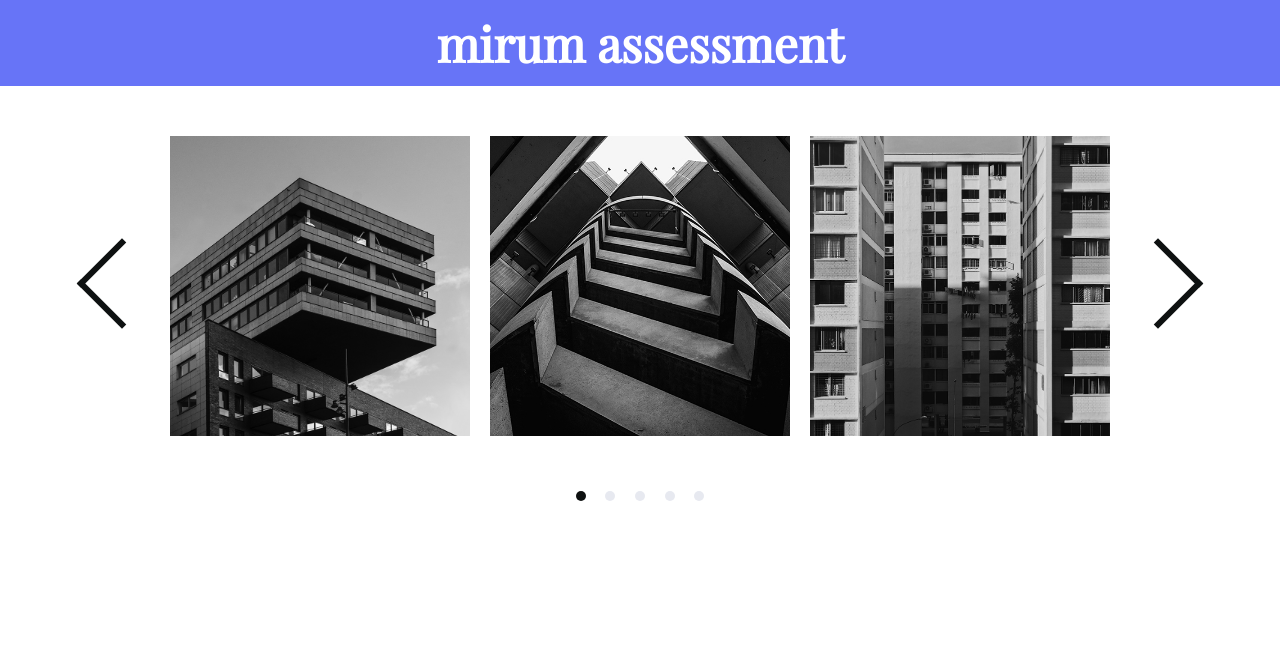
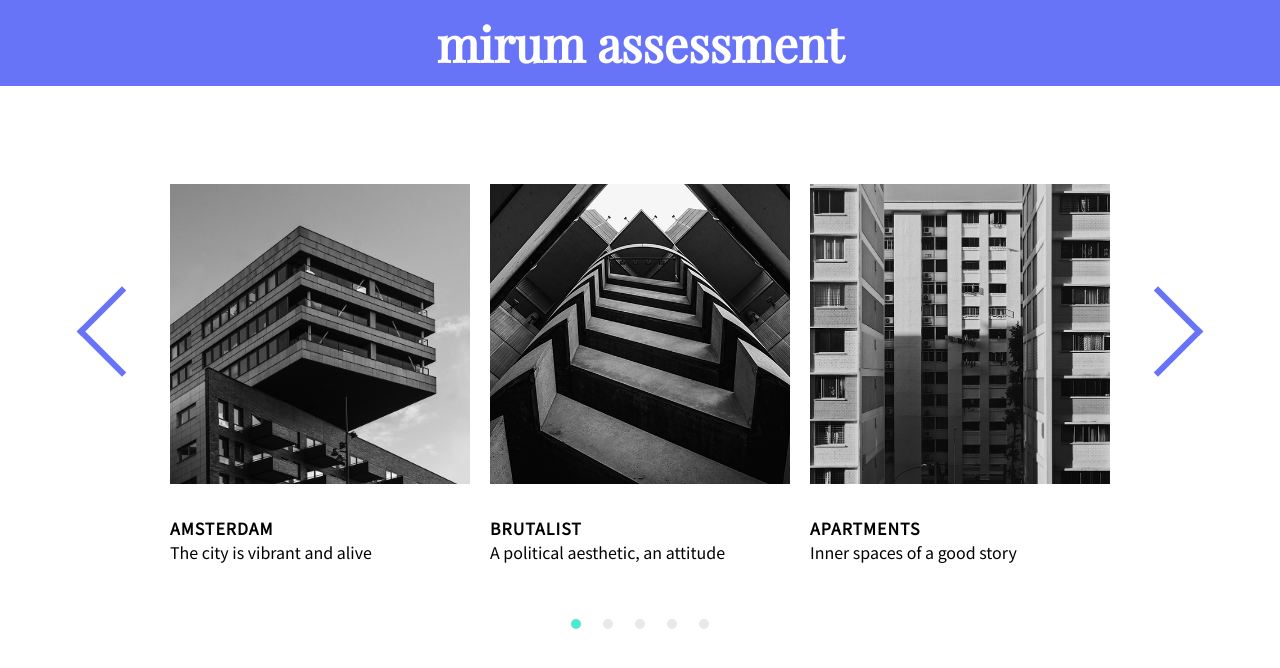
Before and after one commit to carmen-tang/mirum, a React (Create React App) app: page / in a window 1280 px wide. Shown: the top 668 px of the page. Built offline with nearby package versions, Linux system fonts and the light colour scheme; a web font is replaced by a local one.

Commit message:
some edits

```diff
--- a/src/components/Carousel.js
+++ b/src/components/Carousel.js
@@ -73,6 +73,7 @@ const Carousel = () => {
                 style={slideStyles[`s${i}`]}
                 active={selectedIdx === i}
                 className={`carousel-slide-item s${i}`}
+                place={i}
               />
             ))}
           </ul>
@@ -97,14 +98,43 @@ const Carousel = () => {
   );
 };
 
-const CarouselSlideItem = ({ slide, style, className, active }) => (
+const CarouselSlideItem = ({ slide, style, className, active, place }) => (
   <li className={className} style={style}>
     <div className="carousel-slide-item-img">
       <img src={slide} className={active ? "active" : ""} alt={slide.id} />
     </div>
+    <div className="slide-info">
+      <p className="slide-title">{slideInfo[place].title}</p>
+      <p>{slideInfo[place].desc}</p>
+    </div>
   </li>
 );
 
+// separate from info because they are objects and must be read alone, not in an array with other info
 const slides = [amsterdam, brutalist, apartments, balcony, waves];
 
+// separate info for slides, but follows the same order as the slides to match up
+const slideInfo = [
+  {
+    title: "Amsterdam",
+    desc: "The city is vibrant and alive"
+  },
+  {
+    title: "Brutalist",
+    desc: "A political aesthetic, an attitude"
+  },
+  {
+    title: "Apartments",
+    desc: "Inner spaces of a good story"
+  },
+  {
+    title: "Balcony",
+    desc: "Uncountable rectangular protrusions"
+  },
+  {
+    title: "Waves",
+    desc: "There is no new wave, only the sea"
+  }
+];
+
 export default Carousel;
--- a/src/styles/_Carousel.scss
+++ b/src/styles/_Carousel.scss
@@ -13,11 +13,10 @@
 
 .carousel-slide-list {
   position: relative;
-  min-height: 45vh;
   display: flex;
   align-items: center;
   overflow: hidden;
-  min-height: 400px;
+  min-height: 31em;
 }
 
 .carousel-slide-item {
@@ -46,15 +45,27 @@
   }
 }
 
+.slide-info {
+  display: block;
+  position: absolute;
+  bottom: -5em;
+
+  .slide-title {
+    font-weight: 600;
+    text-transform: uppercase;
+    letter-spacing: 1px;
+  }
+}
+
 .carousel-slide-item-img {
-  height: 25rem;
+  height: 25em;
   width: 100%;
   display: flex;
   cursor: zoom-in;
   overflow: hidden;
 
   &:after {
-    content: "Go";
+    content: "";
     width: 100%;
     height: 100%;
     background: rgba($black, 0.5);
@@ -86,10 +97,6 @@
     width: 100%;
     transition: all 0.5s ease;
     filter: grayscale(1);
-
-    // &.active {
-    //   filter: none;
-    // }
   }
 }
 
@@ -105,16 +112,16 @@
   cursor: pointer;
 
   &.prev-btn {
-    left: -5rem;
+    left: -5em;
   }
   &.next-btn {
-    right: -5rem;
+    right: -5em;
   }
 }
 
 .carousel-arrow {
-  border: solid $black;
-  border-width: 0 0.4rem 0.4rem 0;
+  border: solid $purple;
+  border-width: 0 0.4em 0.4em 0;
   display: inline-block;
   padding: 3px;
   height: 4em;
@@ -129,6 +136,7 @@
 
 .carousel-dots {
   display: inline-block;
+  margin-top: 2em;
 
   .dot {
     display: inline-block;
@@ -138,13 +146,13 @@
     background: $graylight;
     border: 0;
     border-radius: 50%;
-    margin: 0 0.3rem;
+    margin: 0 0.3em;
     outline: none;
     transform: scale(0.5);
     cursor: pointer;
 
     &.active {
-      background: $black;
+      background: $green;
     }
   }
 }
```
